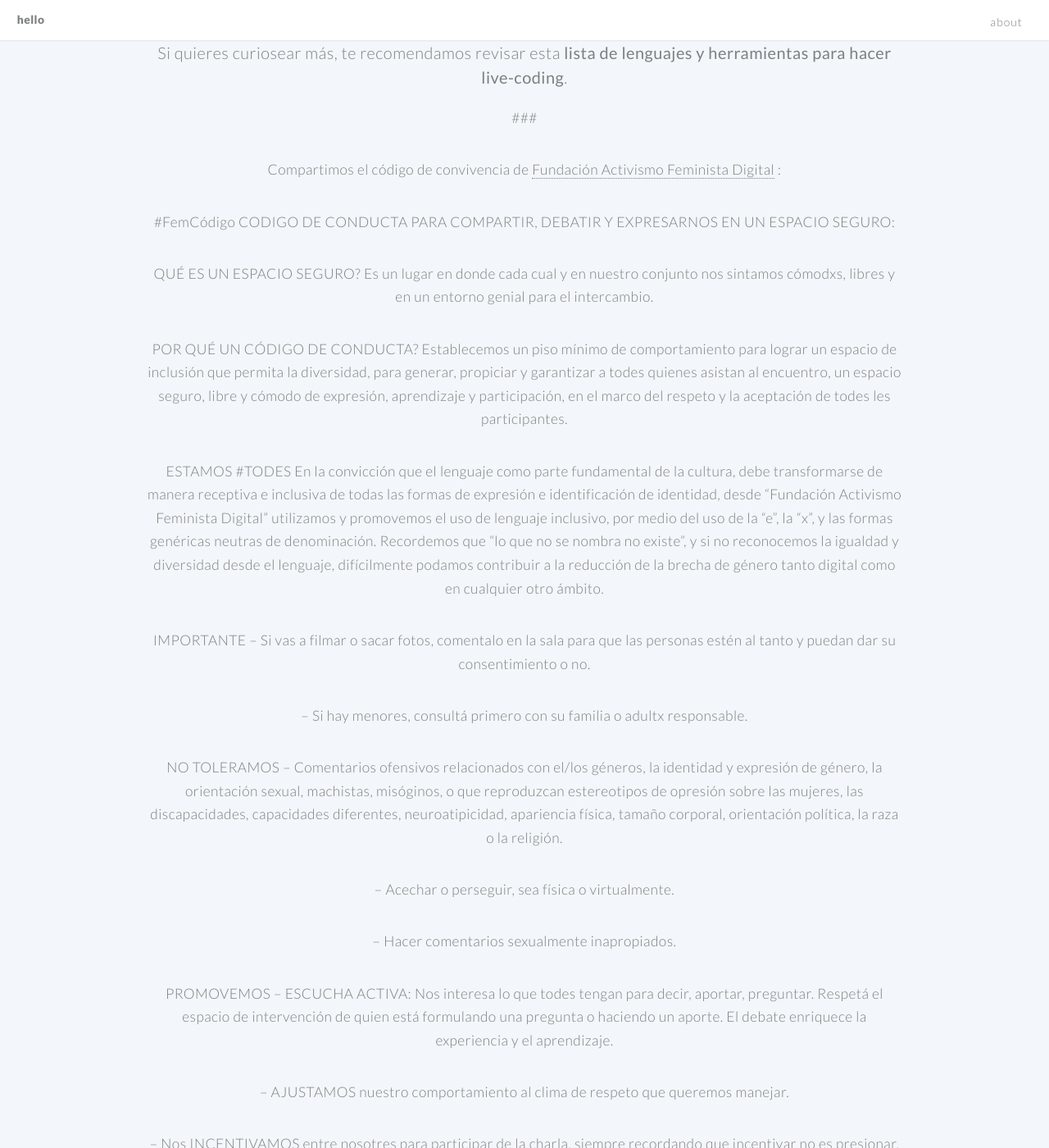
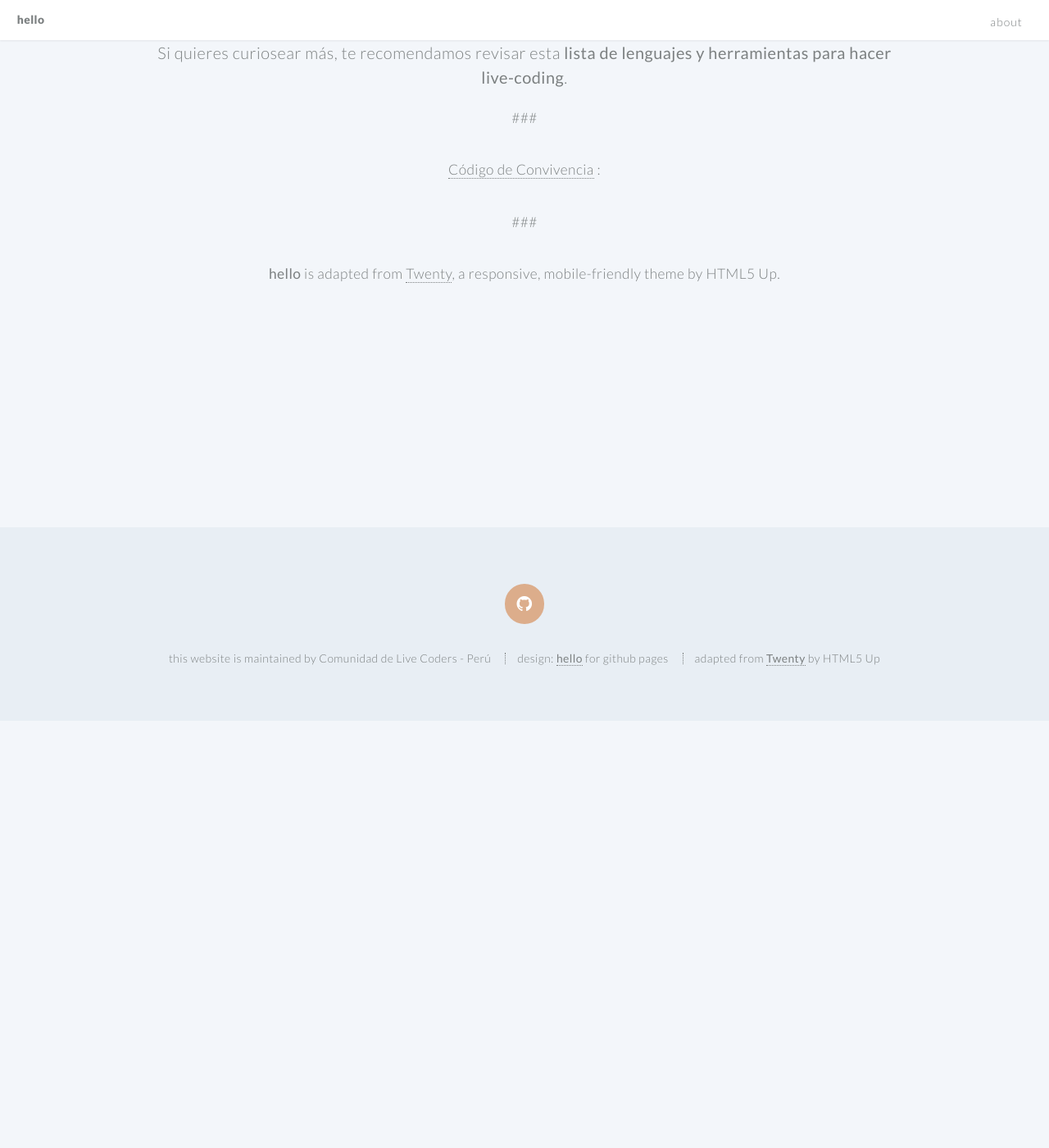
Before and after one commit to livecoders-peru/livecoders-peru.github.io, a Jekyll site: the page built from index.md, in a window 1280 px wide and 1400 px high, scrolled down 1078 px. Shown: the whole window at 82% size. Built offline with Jekyll 4.4.1, drawn with Linux system fonts in a browser that asks for light colours; after the commit the page ends 1957 px from its top, so only the background shows below that; some of the changed text lies outside the part shown.

Commit message:
Update index.md

```diff
--- a/index.md
+++ b/index.md
@@ -54,42 +54,8 @@ github_username:  livecoders-peru # your github username
 
 ###
 
-Compartimos el código de convivencia de [Fundación Activismo Feminista Digital](https://activismofeministadigital.org/actividades/codigo-de-conducta/) :
+[Código de Convivencia](https://livecoders-peru.github.io/convivencia.md) :
 
-#FemCódigo
-CODIGO DE CONDUCTA PARA COMPARTIR, DEBATIR Y EXPRESARNOS EN UN ESPACIO SEGURO:
-
-QUÉ ES UN ESPACIO SEGURO?
-Es un lugar en donde cada cual y en nuestro conjunto nos sintamos cómodxs, libres y en un entorno genial para el intercambio.
-
-POR QUÉ UN CÓDIGO DE CONDUCTA?
-Establecemos un piso mínimo de comportamiento para lograr un espacio de inclusión que permita la diversidad, para generar, propiciar y garantizar a todes quienes asistan al encuentro, un espacio seguro, libre y cómodo de expresión, aprendizaje y participación, en el marco del respeto y la aceptación de todes les participantes.
-
-ESTAMOS #TODES
-En la convicción que el lenguaje como parte fundamental de la cultura, debe transformarse de manera receptiva e inclusiva de todas las formas de expresión e identificación de identidad, desde “Fundación Activismo Feminista Digital” utilizamos y promovemos el uso de lenguaje inclusivo, por medio del uso de la “e”, la “x”, y las formas genéricas neutras de denominación. Recordemos que “lo que no se nombra no existe”, y si no reconocemos la igualdad y diversidad desde el lenguaje, difícilmente podamos contribuir a la reducción de la brecha de género tanto digital como en cualquier otro ámbito.
-
-IMPORTANTE
-– Si vas a filmar o sacar fotos, comentalo en la sala para que las personas estén al tanto y puedan dar su consentimiento o no.
-
-– Si hay menores, consultá primero con su familia o adultx responsable.
-
-NO TOLERAMOS
-– Comentarios ofensivos relacionados con el/los géneros, la identidad y expresión de género, la orientación sexual, machistas, misóginos, o que reproduzcan estereotipos de opresión sobre las mujeres, las discapacidades, capacidades diferentes, neuroatipicidad, apariencia física, tamaño corporal, orientación política, la raza o la religión.
-
-– Acechar o perseguir, sea física o virtualmente.
-
-– Hacer comentarios sexualmente inapropiados.
-
-PROMOVEMOS
-– ESCUCHA ACTIVA: Nos interesa lo que todes tengan para decir, aportar, preguntar. Respetá el espacio de intervención de quien está formulando una pregunta o haciendo un aporte. El debate enriquece la experiencia y el aprendizaje.
-
-– AJUSTAMOS nuestro comportamiento al clima de respeto que queremos manejar.
-
-– Nos INCENTIVAMOS entre nosotres para participar de la charla, siempre recordando que incentivar no es presionar.
-
-– DIVERSIDAD DE SABERES: No hace falta ser una “voz autorizada” para hablar. Lo que no entiendas, preguntalo. Este es un espacio para cuestionar, construir y aprender entre todes.
-
-– RESPETAMOS: los diferentes puntos de vista, opiniones, creencias y experiencias.
-
+###
 
 **hello** is adapted from [Twenty](https://html5up.net/twenty), a responsive, mobile-friendly theme by HTML5 Up.
```
